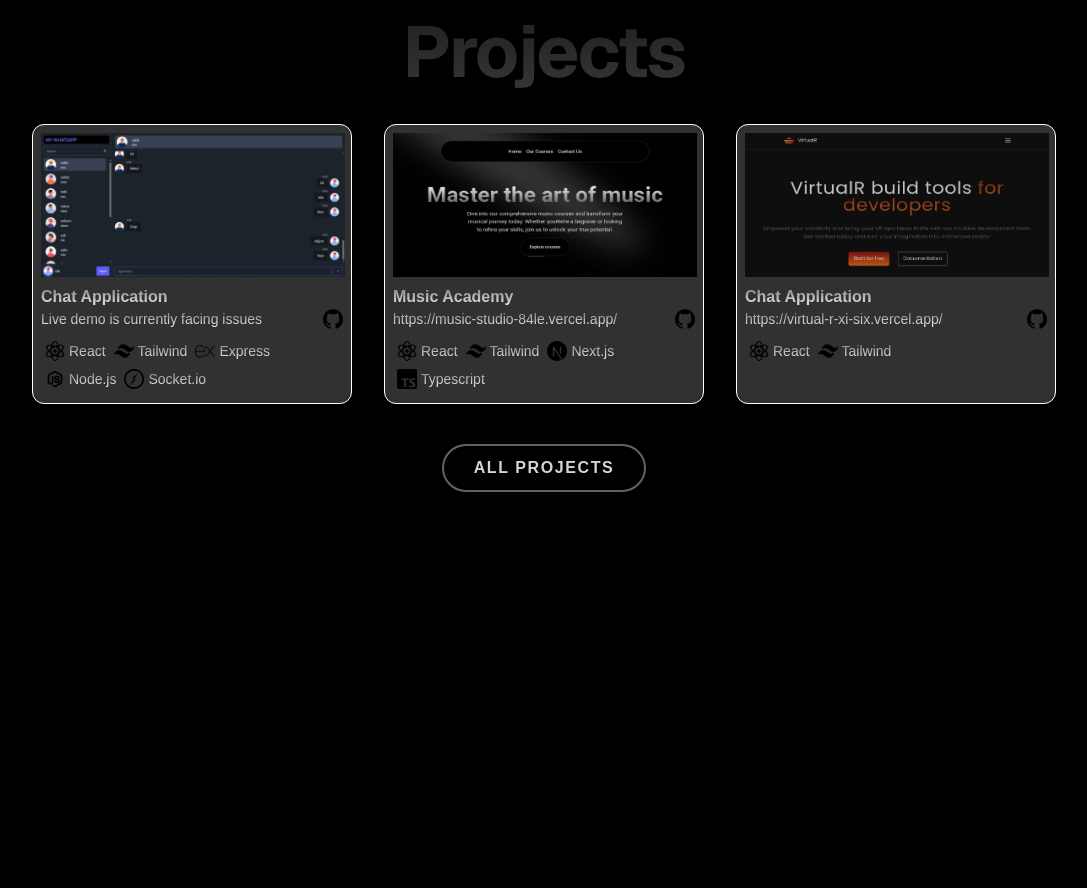
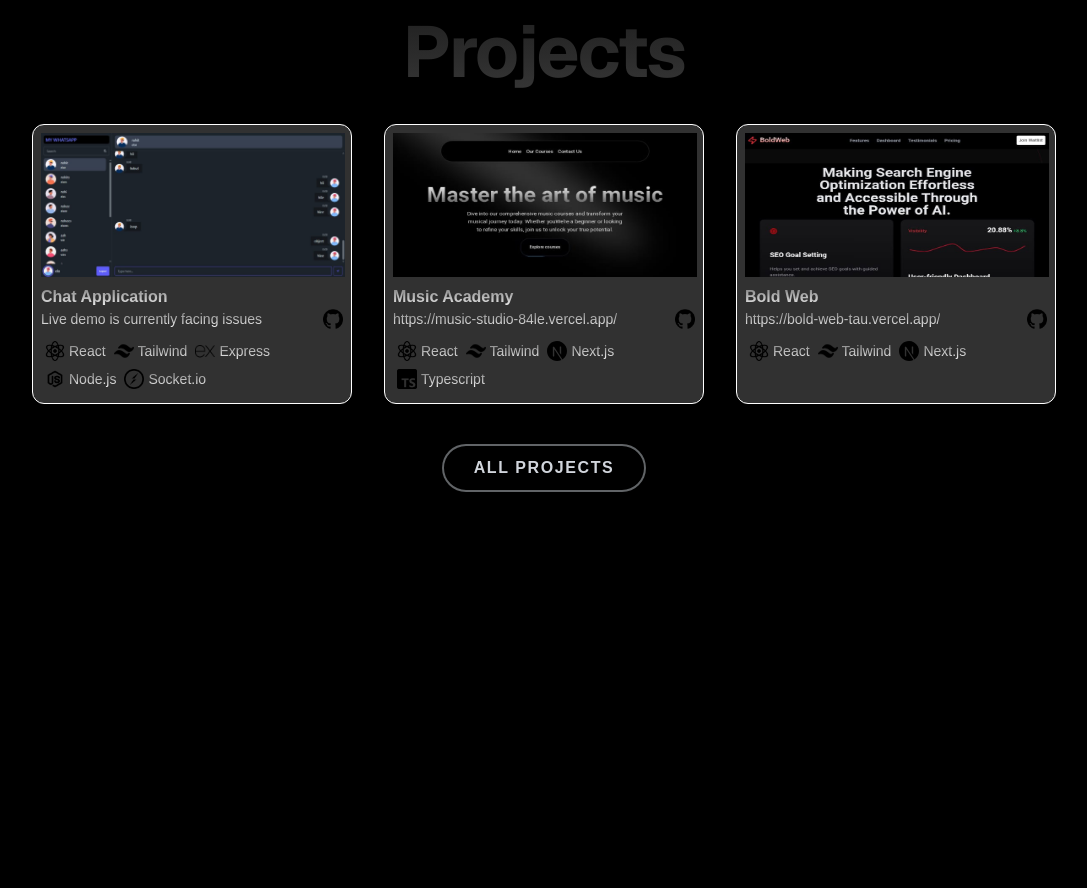
Before and after one commit to elo369/Portfolio, a Next.js app: page / in a window 1280 px wide. Shown: the part 1740-2628 px from the top of the page, without its empty margins (96-1183 px from the left). Built offline with nearby package versions, Linux system fonts and the light colour scheme.

Commit message:
change project

```diff
--- a/components/Projects.tsx
+++ b/components/Projects.tsx
@@ -71,10 +71,10 @@ const Projects = () => {
       ],
     },
     {
-      image: "/vrs.jpg",
-      title: "Chat Application",
-      link: "https://virtual-r-xi-six.vercel.app/",
-      github: "https://github.com/elo369/virtualR",
+      image: "/bold.jpg",
+      title: "Bold Web",
+      link: "https://bold-web-tau.vercel.app/",
+      github: "https://github.com/elo369/BoldWeb",
       lang: [
         {
           imgLang: "/atom.png",
@@ -83,6 +83,10 @@ const Projects = () => {
         {
           imgLang: "/icons8-tailwind-css-192.png",
           language: "Tailwind",
+        },
+        {
+          imgLang: "/nextjs.svg",
+          language: "Next.js",
         },
       ],
     },
```
Also changed, not shown: public/bold.jpg (added).
